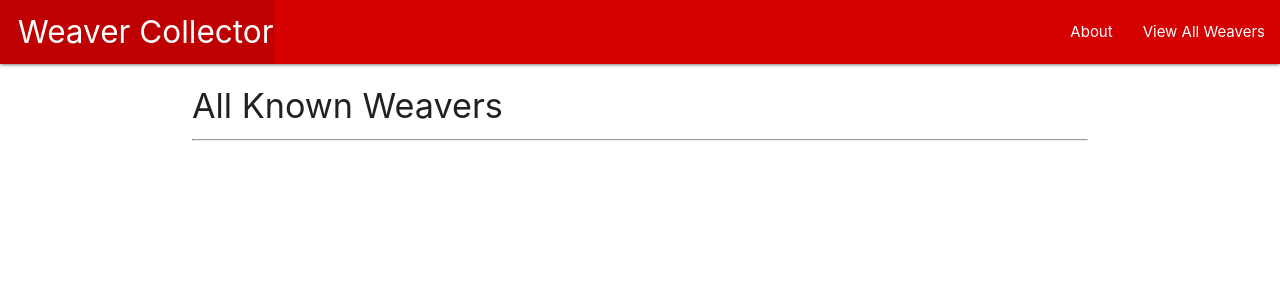
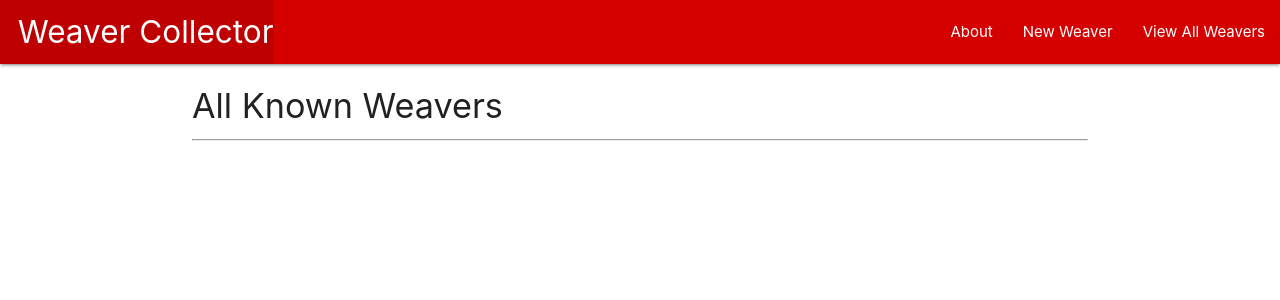
Before and after one commit to HarmonyMorse/weavercollector, a Django app: template main_app/templates/weavers/index.html in a window 1280 px wide. Shown: the top 300 px of the page. Run offline with Django 5.2, Linux system fonts and the light colour scheme; the template is opened without the code that fills it, so the values that code supplies are empty; parts of the project's set-up code (start-up, migrations or seed data) failed here and were passed over.

Commit message:
Add link to create new weaver in navigation

```diff
--- a/main_app/templates/base.html
+++ b/main_app/templates/base.html
@@ -20,6 +20,7 @@
                 </ul>
                 <ul class="right">
                     <li><a href="/about">About</a></li>
+                    <li><a href="{% url 'weavers_create' %}">New Weaver</a></li>
                     <li><a href="/weavers">View All Weavers</a></li>
                 </ul>
             </div>
```
